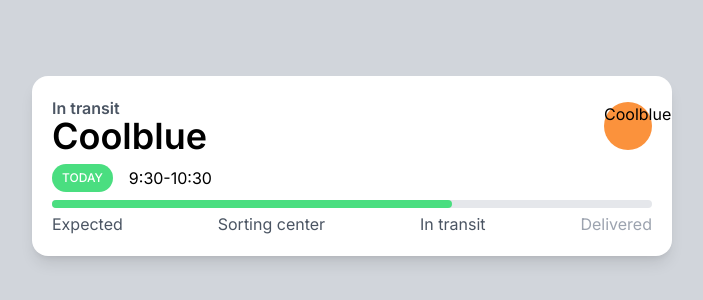
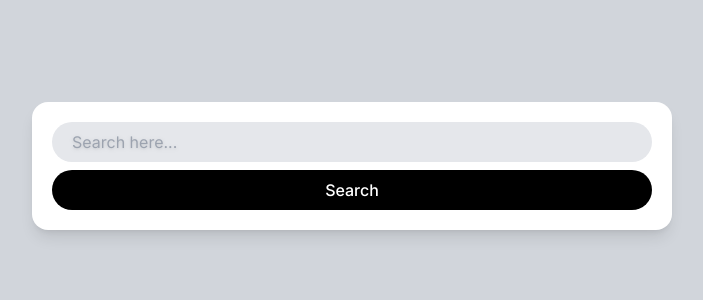
Before and after one commit to seonhee17/carrot-market-study, a Next.js app: page / in a window 1280 px wide. Shown: the part 234-534 px from the top of the page, without its empty margins (288-991 px from the left). Built offline with nearby package versions, Linux system fonts and the light colour scheme.

Commit message:
#3.4강의일부 가상요소 구분자

```diff
--- a/src/app/page.tsx
+++ b/src/app/page.tsx
@@ -4,6 +4,7 @@
      ex) hover:  객체에 마우스를 가져다 댔을 때
          dark :  화면모드가 다크모드일때
          active: 마우스 클릭 시
+         placeholder : 가상요소
 
 */
 
@@ -11,36 +12,16 @@
   return (
     <main className="bg-gray-300 h-screen flex items-center justify-center p-5 dark:bg-gray-700">
           <div className="bg-white w-full shadow-lg p-5 rounded-2xl max-w-screen-sm dark:bg-gray-500 ">
-            <div className="flex justify-between items-center">
-              <div className="flex flex-col">
-                <span className="text-gray-600 font-semibold -mb-1 dark:text-gray-300">In transit</span>
-                <span className="text-4xl font-semibold">Coolblue</span>
-              </div>
-              <div className="size-12 bg-orange-400 rounded-full">
-                  <span>Coolblue</span>
-              </div>
-            </div>
-
-            <div className="my-2 flex items-center gap-2">
-              <span className="bg-green-400 mr-2 text-white
-              uppercase rounded-full px-2.5 py-1.5 text-xs
-              font-medium transition hover:bg-green-500 hover:scale-125">Today</span>
-              <span className="dark:text-white">9:30-10:30</span>
-            </div>
-
-            <div className="relative">
-              <div className="bg-gray-200 absolute
-                                rounded-full w-full h-2" />
-              <div className="bg-green-400 absolute
-                              w-2/3 h-2 rounded-full" />
-            </div>
-
-            <div className="flex justify-between items-center mt-5 text-gray-600 dark:text-gray-500">
-              <span>Expected</span>
-              <span>Sorting center</span>
-              <span>In transit</span>
-              <span className="text-gray-400">Delivered</span>
-            </div>
+            <input className="w-full rounded-full h-10 bg-gray-200 pl-5 outline-none ring
+            ring-transparent focus:ring-orange-500 focus:ring-offset-2 transition-shadow
+            placeholder:drop-shadow"
+            type="text" placeholder="Search here..."
+            />
+            <button className="bg-black w-full text-white py-2
+            rounded-full active:scale-90 mt-2
+            transition-transform font-medium outline-none">
+            Search
+            </button>
           </div>
       </main>
     );
```
